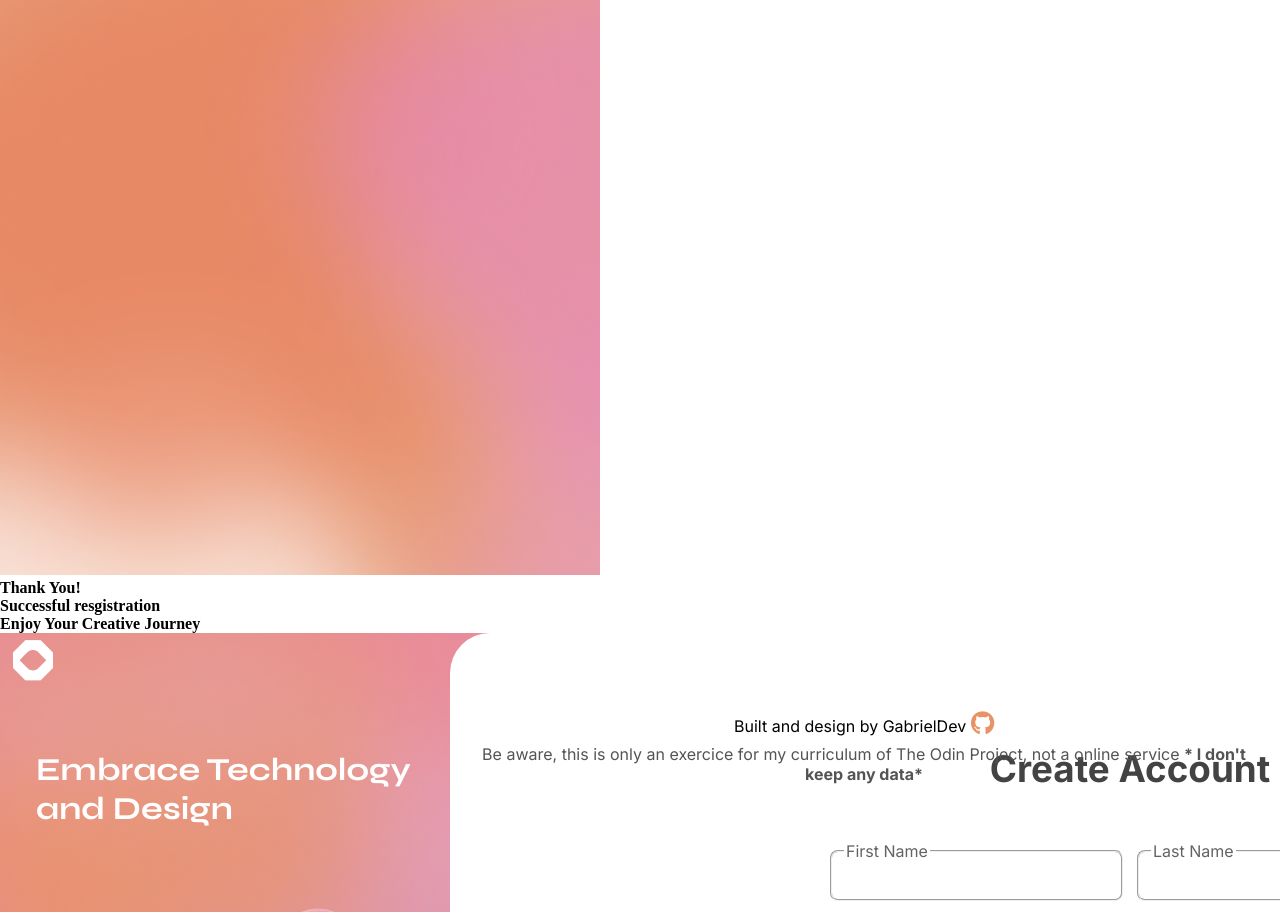
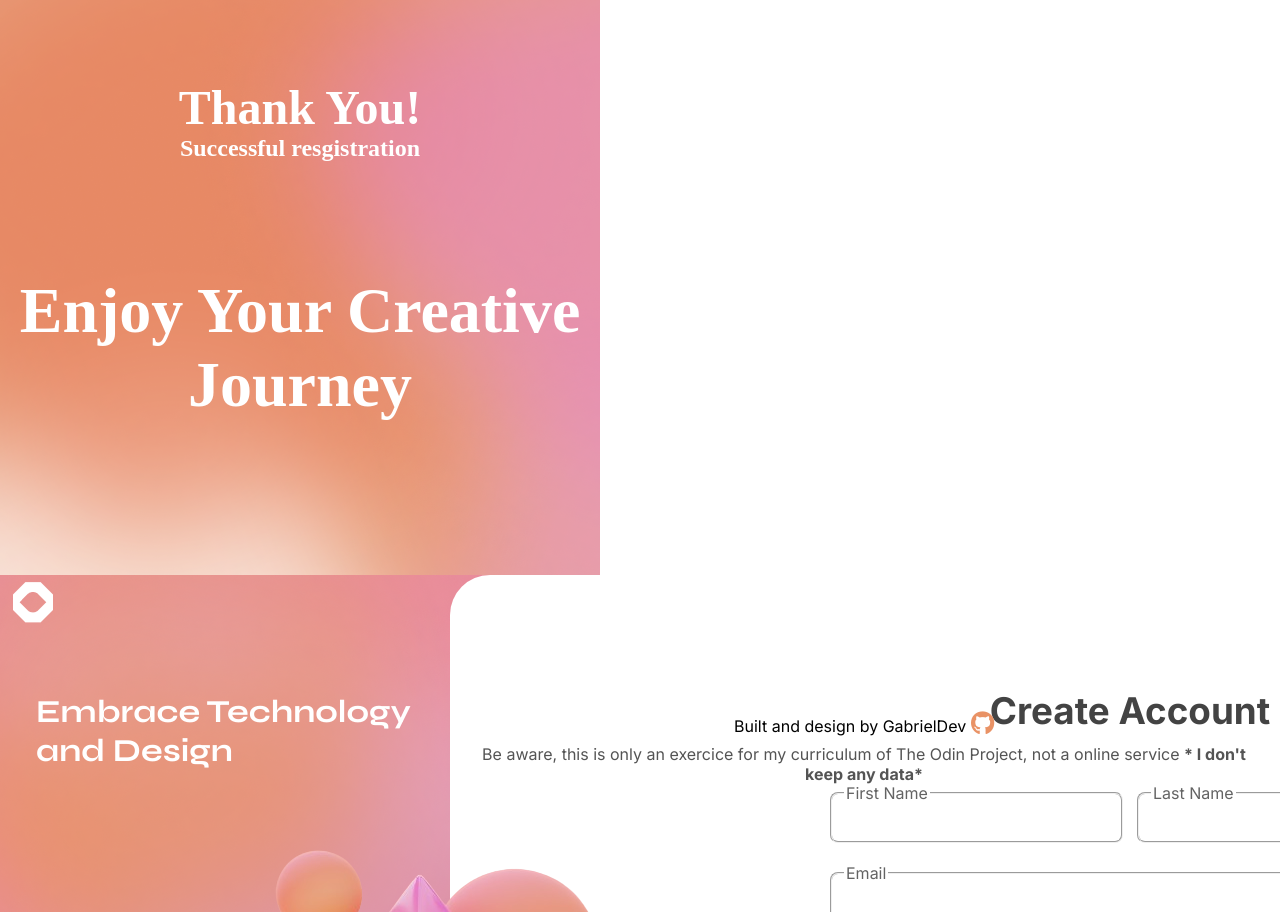
Before and after one commit to GabrielDevJourney/Sign-Up-Form-Project, a plain HTML site: page createAccount.html in a window 1280 px wide. Shown: the top 912 px of the page. Drawn offline with Linux system fonts and the light colour scheme.

Commit message:
padding text and parent div

```diff
--- a/createAccount.css
+++ b/createAccount.css
@@ -12,6 +12,38 @@
     --labelsText: #636363;
     --warningFooter: #545454;
 }
+.modal-container{
+    position: relative;
+    width: 600px;
+    height: 575px;
+    z-index: 1000;
+}
+.modal-background{
+    position: absolute;
+}
+.text-modal-container{
+    width: 600px;
+    height: 575px;
+    display: flex;
+    padding-top: 5rem;
+    flex-direction: column;
+    align-items: center;
+    position: absolute;
+    color: white;
+}
+
+.text-modal-container > h2{
+    font-size: 3rem;
+}
+.text-modal-container > h4{
+    font-size: 1.5rem;
+}
+.text-modal-container > h1{
+    font-size: 4rem;
+    text-align: center;
+    padding-top: 7rem;
+}
+
 
 .main-container {
     display: flex;
--- a/createAccount.html
+++ b/createAccount.html
@@ -15,10 +15,12 @@
 
 <body>
     <div class="modal-container">
-        <img src="Assets/modal.png" alt="" srcset="">
-        <h2>Thank You!</h2>
-        <h4>Successful resgistration</h4>
-        <h1 class="creative-message">Enjoy Your Creative Journey</h1>
+        <img class="modal-background" src="Assets/modal.png" alt="" srcset="">
+        <div class="text-modal-container">
+            <h2>Thank You!</h2>
+            <h4>Successful resgistration</h4>
+            <h1 class="creative-message">Enjoy Your Creative Journey</h1>
+        </div>
     </div>
     <div class="main-container">
 
```
